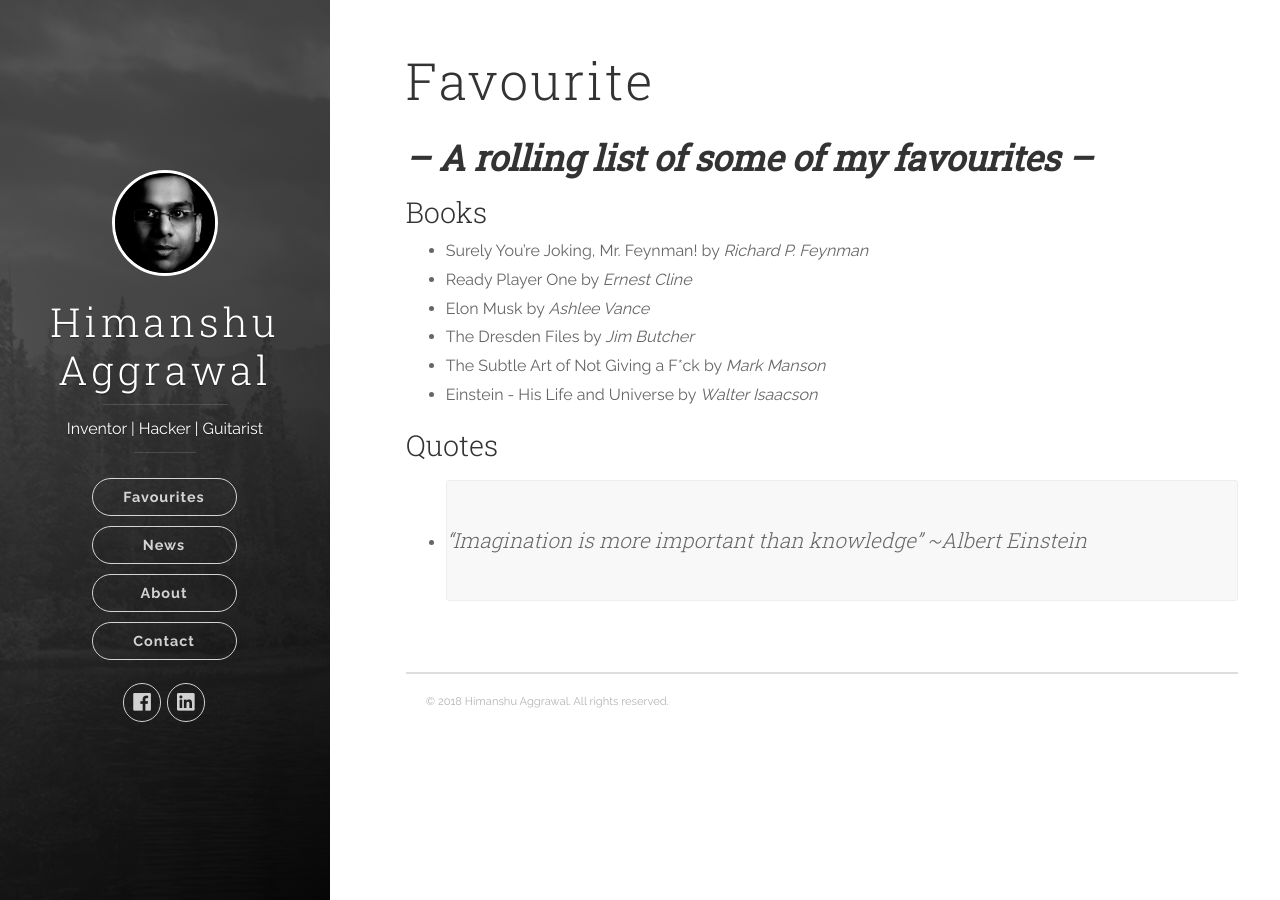
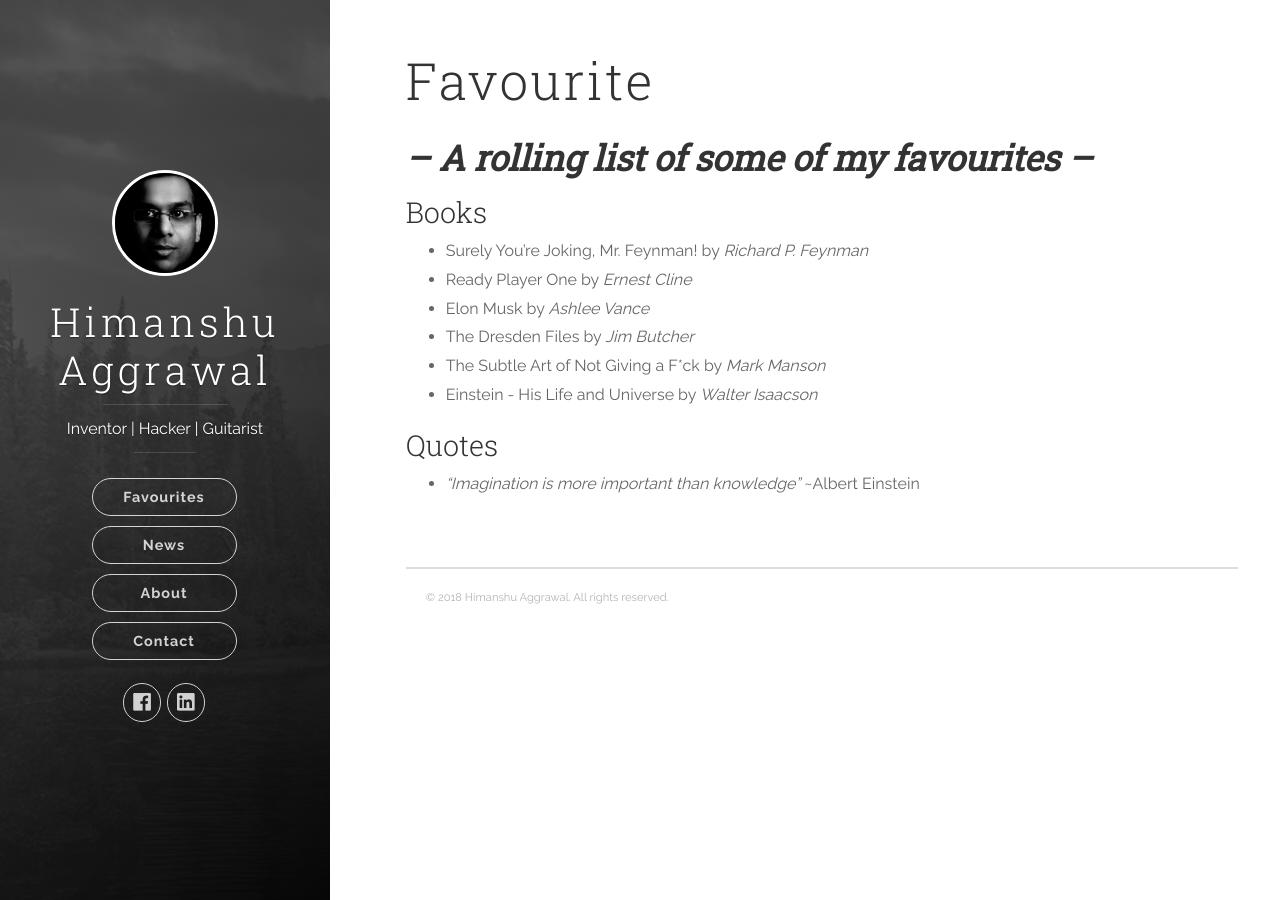
Before and after one commit to ahimanshu13/ahimanshu13.github.io, a Jekyll site: the page built from Favourite/index.md, in a window 1280 px wide. Built offline with Jekyll 4.4.1, drawn with Linux system fonts in a browser that asks for light colours; nearby versions of some CDN libraries.

Commit message:
Updated Favorites

```diff
--- a/Favourite/index.md
+++ b/Favourite/index.md
@@ -17,4 +17,4 @@ published: true
 - Einstein - His Life and Universe by _Walter Isaacson_
 
 ### Quotes
-- > "Imagination is more important than knowledge" ~Albert Einstein
+- _"Imagination is more important than knowledge"_ ~Albert Einstein
```
